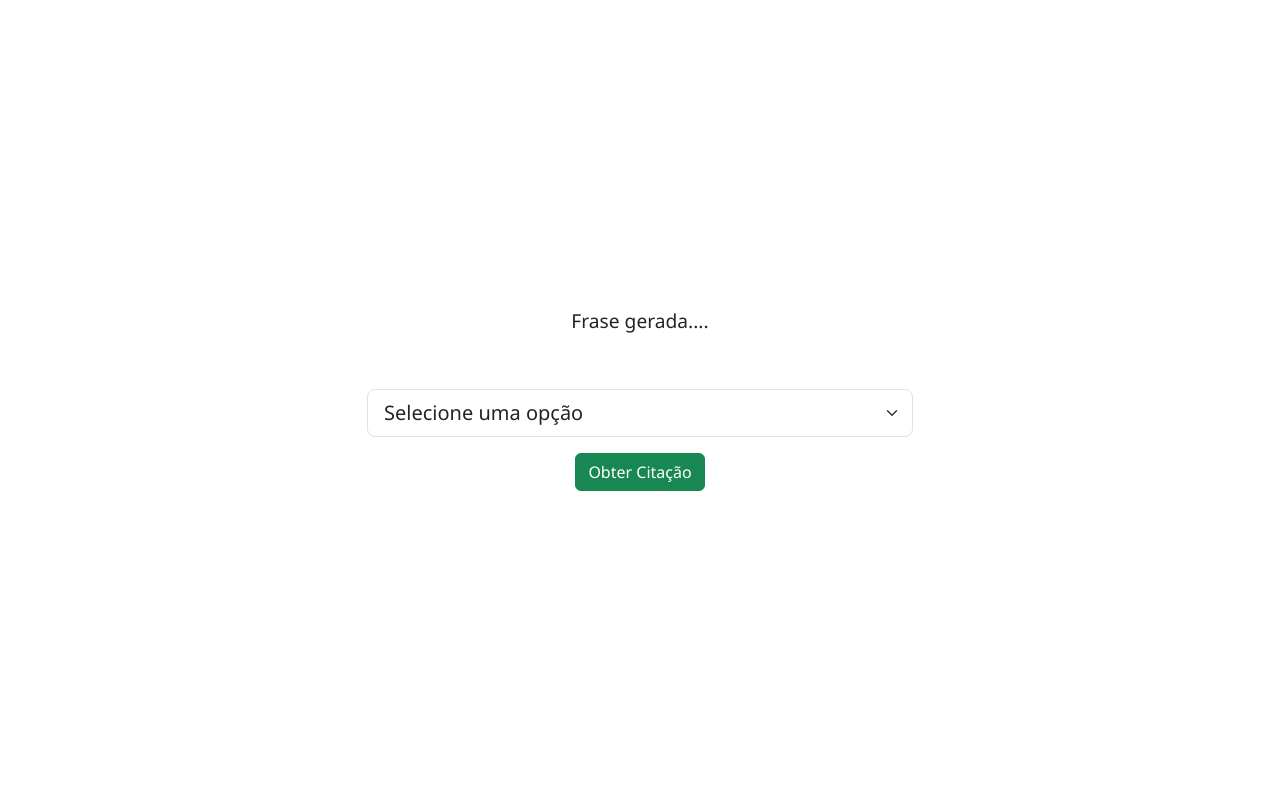
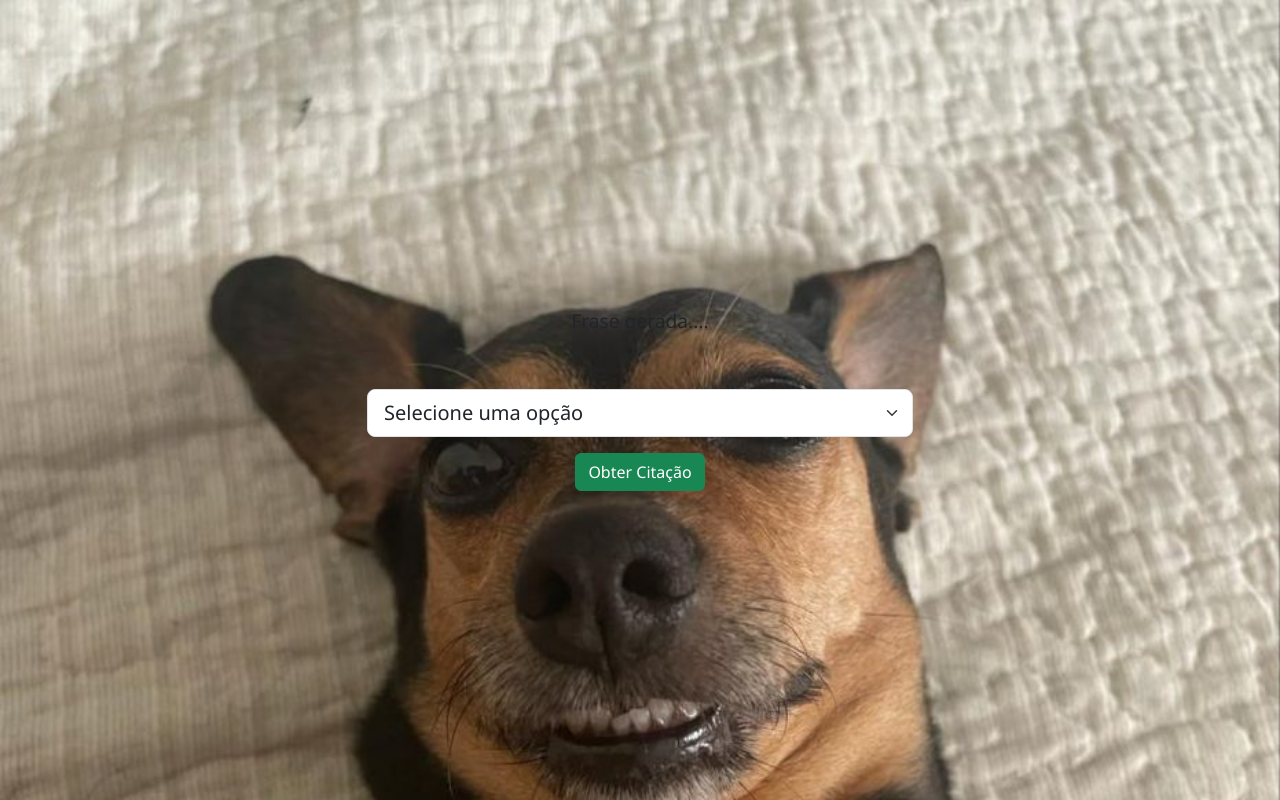
Before and after one commit to RafaVPclark/FrasesMotivacionais, a plain HTML site: page index.html in a window 1280 px wide. Drawn offline with nearby package versions, Linux system fonts and the light colour scheme.

Commit message:
Add files via upload

```diff
--- a/CSS/style.css
+++ b/CSS/style.css
@@ -14,6 +14,8 @@ html,body{
 }
 
 #home{
+    background-image: url("../img/Auau.jpeg");
+    background-size: cover;
     text-align: center;
     height: 100vh;
 }
```
Also changed, not shown: img/Auau.jpeg (added).
